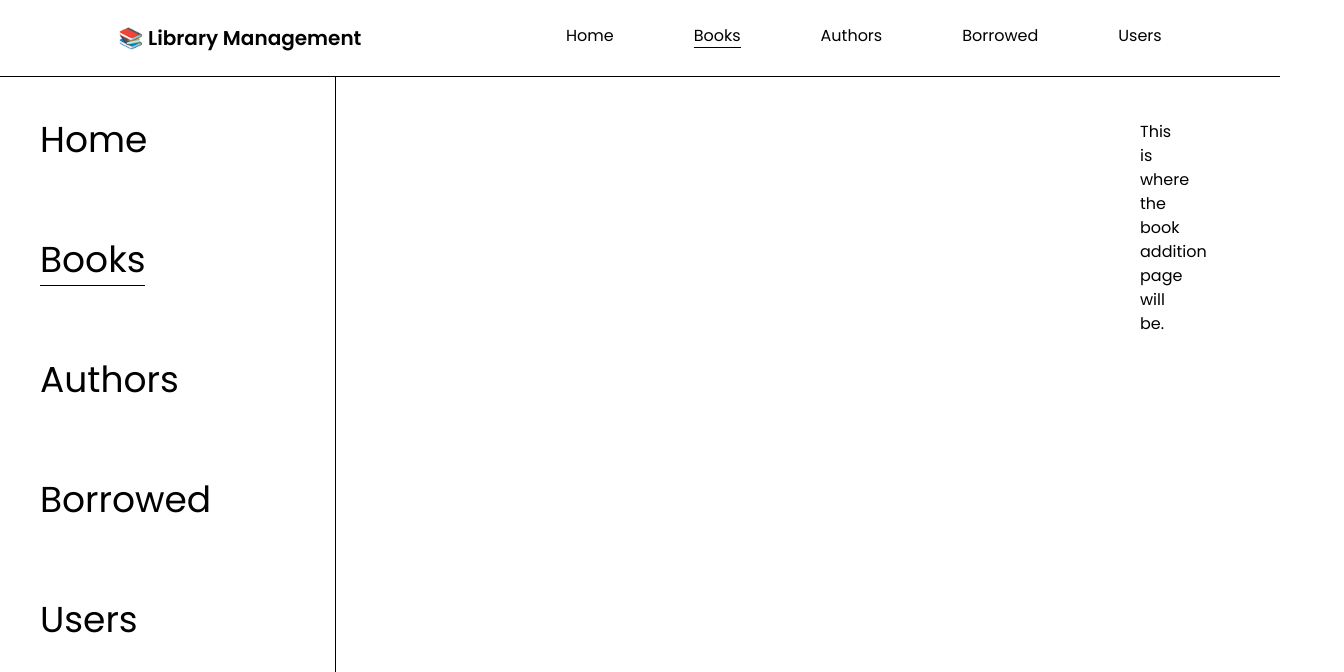
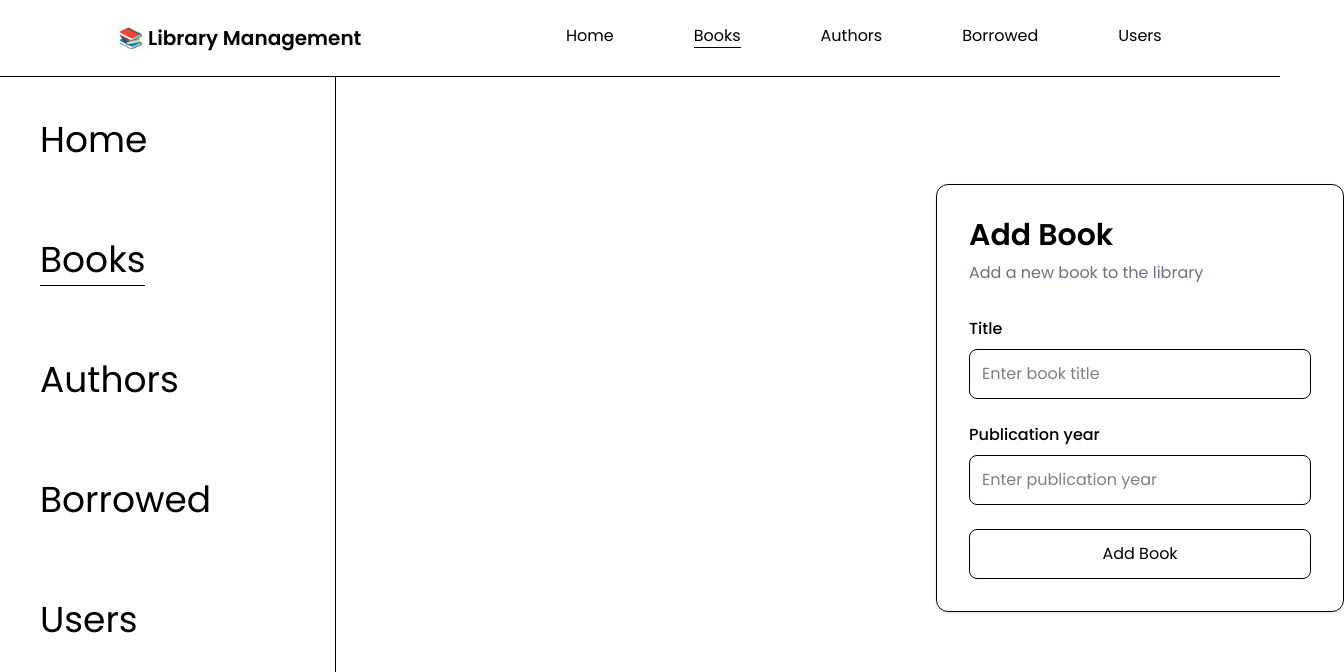
Before and after one commit to kana-engineer/library-management-system, a React (Vite) app in the folder frontend/: page /books/add-books in a window 1280 px wide. Shown: the top 672 px of the page, 1344 px wide, since content can reach past the window. Built offline with nearby package versions, Linux system fonts and the light colour scheme.

Commit message:
feat: add book creation form

```diff
--- a/frontend/src/pages/AddBooks.jsx
+++ b/frontend/src/pages/AddBooks.jsx
@@ -1,11 +1,82 @@
-import MainSection from "../components/MainSection.jsx";
+import { useState } from "react"
 
 function AddBooks() {
+    const [title, setTitle] = useState("");
+    const [publicationYear, setPublicationYear] = useState("");
+    const handleSubmit = (e) => {
+        e.preventDefault();
+
+        const book = {
+            title: title,
+            publicationYear: Number(publicationYear)
+        };
+
+        fetch("http://localhost:8080/api/books", {
+            method: "POST",
+            headers: {
+                "Content-Type": "application/json"
+            },
+            body: JSON.stringify(book)
+        })
+            .then(response => response.json())
+            .then(data => {
+                console.log("Created book:", data);
+            });
+
+        console.log(book);
+    };
     return (
-        <>
-            <h1>This is where the book addition page will be.</h1>
-        </>
-    )
+        <div className="flex justify-center pt-16">
+            <div className="w-150 border rounded-xl p-8 shadow-sm">
+                <h1 className="text-3xl font-semibold mb-2">
+                    Add Book
+                </h1>
+
+                <p className="text-gray-500 mb-8">
+                    Add a new book to the library
+                </p>
+
+                <form className="flex flex-col gap-6"  onSubmit={handleSubmit}>
+
+                    <div className="flex flex-col gap-2">
+                        <label className="font-medium">
+                            Title
+                        </label>
+
+                        <input
+                            className="border rounded-lg p-3 outline-none focus:ring-2"
+                            type="text"
+                            value={title}
+                            onChange={(e) => setTitle(e.target.value)}
+                            placeholder="Enter book title"
+                        />
+                    </div>
+
+                    <div className="flex flex-col gap-2">
+                        <label className="font-medium">
+                            Publication year
+                        </label>
+
+                        <input
+                            className="border rounded-lg p-3 outline-none focus:ring-2"
+                            type="number"
+                            value={publicationYear}
+                            onChange={(e) => setPublicationYear(e.target.value)}
+                            placeholder="Enter publication year"
+                        />
+                    </div>
+
+                    <button
+                        type="submit"
+                        className="border rounded-lg p-3 cursor-pointer hover:bg-gray-100"
+                    >
+                        Add Book
+                    </button>
+
+                </form>
+            </div>
+        </div>
+    );
 }
 
 export default AddBooks;
```
